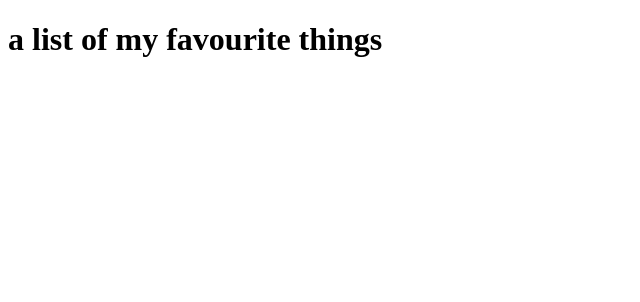
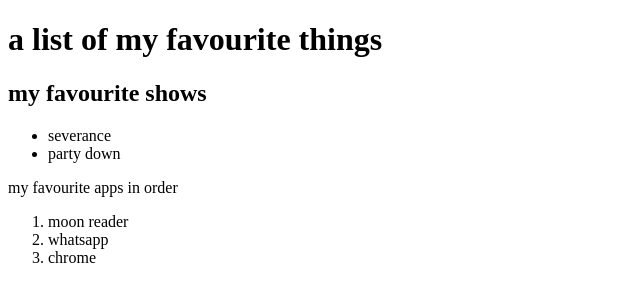
Before and after one commit to jo-wanja/first-moringa-page, a plain HTML site: page my-favourites.html in a window 1280 px wide. Shown: the whole page, without its empty margins (0-640 px from the left). Drawn offline with Linux system fonts and the light colour scheme.

Commit message:
adding lists

```diff
--- a/my-favourites.html
+++ b/my-favourites.html
@@ -8,6 +8,18 @@
 </head>
 <body>
   <h1>a list of my favourite things</h1>
+  <h2> my favourite shows</h2>
+<ul>
+  <li>severance</li>
+  <li>party down</li>
+</ul>
+<p> my favourite apps in order</p>
 
+<ol>
+  <li>moon reader</li>
+  <li>whatsapp</li>
+  <li>chrome</li>
+
+</ol>
 </body>
 </html>
```
